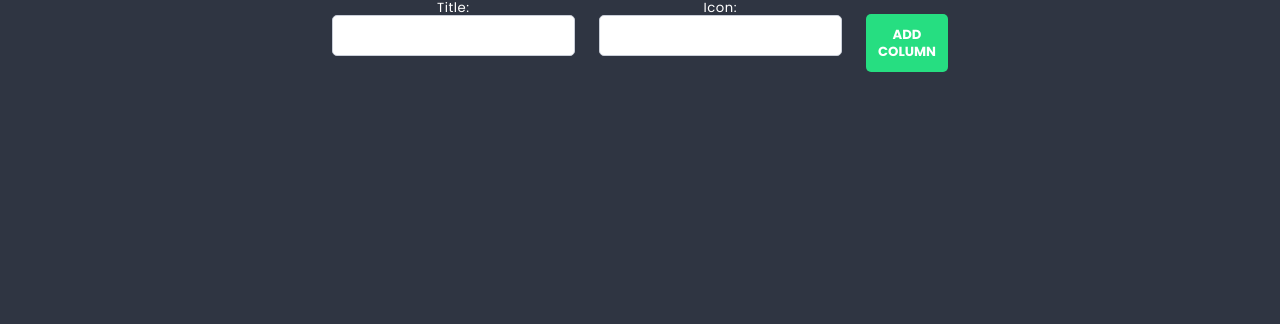
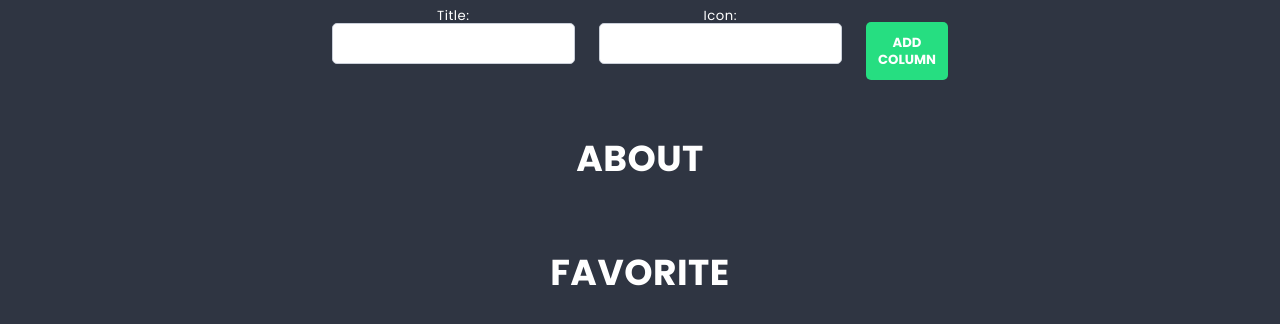
Before and after one commit to martanara/react-app, a React (Create React App) app: page / in a window 1280 px wide. Shown: the part 888-1212 px from the top of the page. Before the commit the page ends 1002 px from the top, so only its background shows below. Built offline with nearby package versions, Linux system fonts and the light colour scheme.

Commit message:
Add subpages

```diff
--- a/src/App.js
+++ b/src/App.js
@@ -1,6 +1,6 @@
-import Hero from './components/Hero/Hero'
-import SearchForm from './components/SearchForm/SearchForm'
-import List from './components/List/List'
+import Home from './components/Home/Home'
+import Favorite from './components/Favorite/Favorite'
+import About from './components/About/About'
 import Container from './components/Container/Container';
 import NavBar from './components/NavBar/NavBar'
 
@@ -9,9 +9,9 @@ const App = () => {
     <main>
       <NavBar />
       <Container>
-        <Hero />
-        <SearchForm />
-        <List />
+        <Home />
+        <About />
+        <Favorite />
       </Container>
     </main>
   );
--- /dev/null
+++ b/src/components/About/About.js
@@ -0,0 +1,9 @@
+import PageTitle from '../PageTitle/PageTitle'
+
+const About = () => {
+  return (
+    <PageTitle>About</PageTitle>
+  );
+};
+
+export default About;
--- /dev/null
+++ b/src/components/Favorite/Favorite.js
@@ -0,0 +1,9 @@
+import PageTitle from '../PageTitle/PageTitle'
+
+const Favorite = () => {
+  return (
+    <PageTitle>Favorite</PageTitle>
+  );
+};
+
+export default Favorite;
--- a/src/components/Hero/Hero.js
+++ b/src/components/Hero/Hero.js
@@ -1,9 +1,10 @@
 import styles from './Hero.module.scss';
+import PageTitle from '../PageTitle/PageTitle'
 
 const Hero = () => {
   return (
     <div className={styles.hero}>
-      <h1 className={styles.title}>My first React App</h1>
+      <PageTitle>My first React App</PageTitle>
       <p className={styles.subtitle}>A simple to-do app, with lists, columns and cards</p>
     </div>
   );
--- a/src/components/Hero/Hero.module.scss
+++ b/src/components/Hero/Hero.module.scss
@@ -2,13 +2,6 @@
 
 .hero {
   padding: $base-size;
-}
-
-.title {
-  padding: ($base-size * 3) 0;
-  text-align: center;
-  font-size: ($base-size * 3);
-  text-transform: uppercase;
 }
 
 .subtitle {
@@ -17,8 +10,5 @@
   font-size: ($base-size * 2);
   font-style: italic;
   font-weight: normal;
-}
-
-.title + .subtitle {
   margin-top: (- $base-size * 3);
 }
--- /dev/null
+++ b/src/components/Home/Home.js
@@ -0,0 +1,15 @@
+import Hero from '../Hero/Hero'
+import SearchForm from '../SearchForm/SearchForm'
+import List from '../List/List'
+
+const Home = () => {
+  return (
+    <>
+      <Hero />
+      <SearchForm />
+      <List />
+    </>
+  );
+}
+
+export default Home;
--- a/src/components/NavBar/NavBar.module.scss
+++ b/src/components/NavBar/NavBar.module.scss
@@ -24,8 +24,7 @@
     text-decoration: none;
     color: $color-light;
   }
+  .navbarIcon {
+    font-size: 24px;
+  }
 }
-
-.navbarIcon {
-  font-size: 24px;
-}
--- /dev/null
+++ b/src/components/PageTitle/PageTitle.js
@@ -0,0 +1,9 @@
+import styles from './PageTitle.module.scss';
+
+const PageTitle = props => {
+  return (
+    <h1 className={styles.title}>{props.children}</h1>
+  );
+}
+
+export default PageTitle;
--- /dev/null
+++ b/src/components/PageTitle/PageTitle.module.scss
@@ -0,0 +1,8 @@
+@import '../../styles/settings.scss';
+
+.title {
+  padding: ($base-size * 3) 0;
+  text-align: center;
+  font-size: ($base-size * 3);
+  text-transform: uppercase;
+}
```
